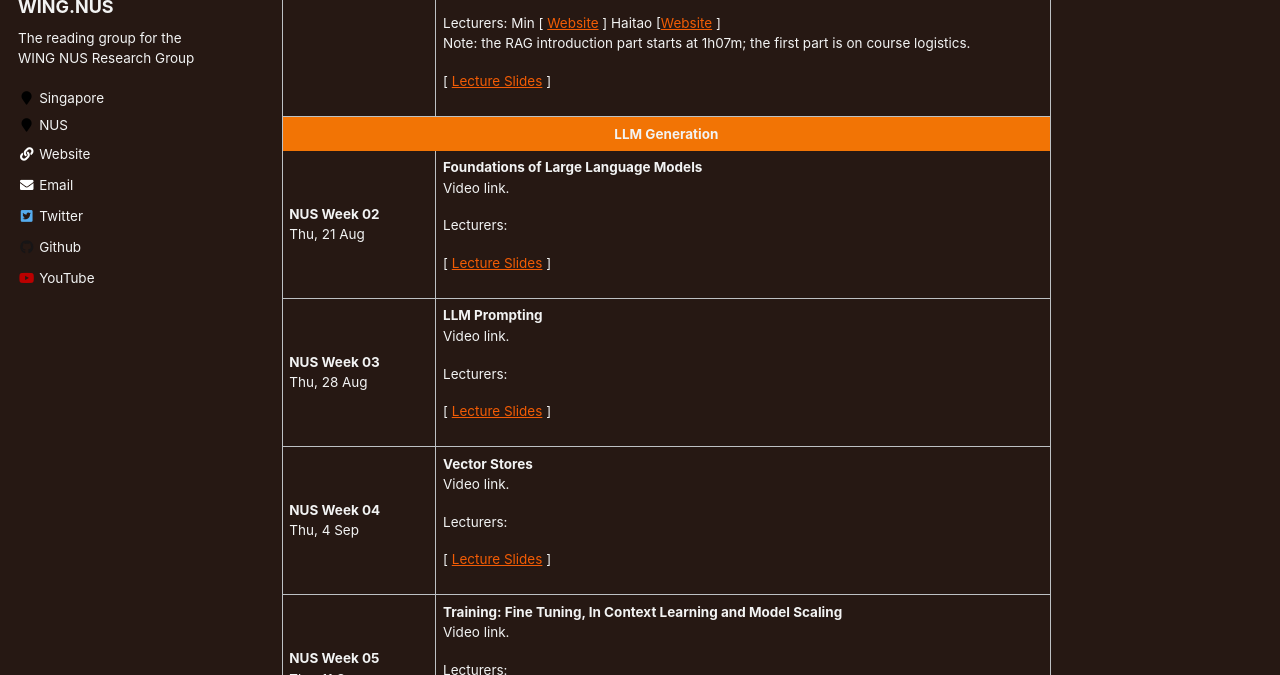
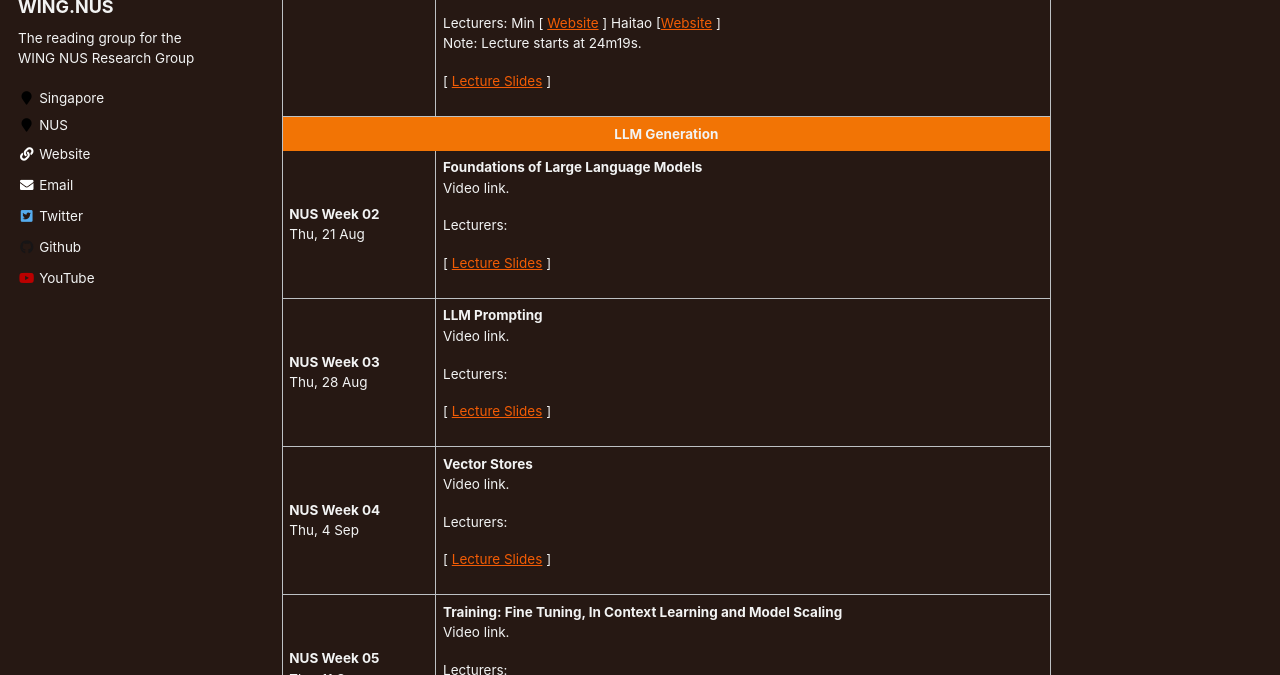
Before and after one commit to WING-NUS/cs6101, a Jekyll site: the page built from _pages/about.md, in a window 1280 px wide and 900 px high, scrolled down 1940 px, cut to the strip 225-900 px from the top of the window. Built offline with Jekyll 4.4.1, drawn with Linux system fonts in a browser that asks for light colours.

Commit message:
Fix start time.

```diff
--- a/_pages/about.md
+++ b/_pages/about.md
@@ -78,7 +78,7 @@ The sessions will be broadcast live via the customized Zoom link as advertised o
           <p>
             Lecturers: Min [ <a href="http://www.comp.nus.edu.sg/~kanmy/">Website</a> ] Haitao [<a href="https://ii-research-yu.github.io/">Website</a> ]<br/>
 
-            Note: the RAG introduction part starts at 1h07m; the first part is on course logistics.
+            Note: Lecture starts at 24m19s.
           </p>
           <p>
             [&nbsp;<a href="http://soc-n.us/cs6101-t2510-w01">Lecture Slides</a>&nbsp;]
```
